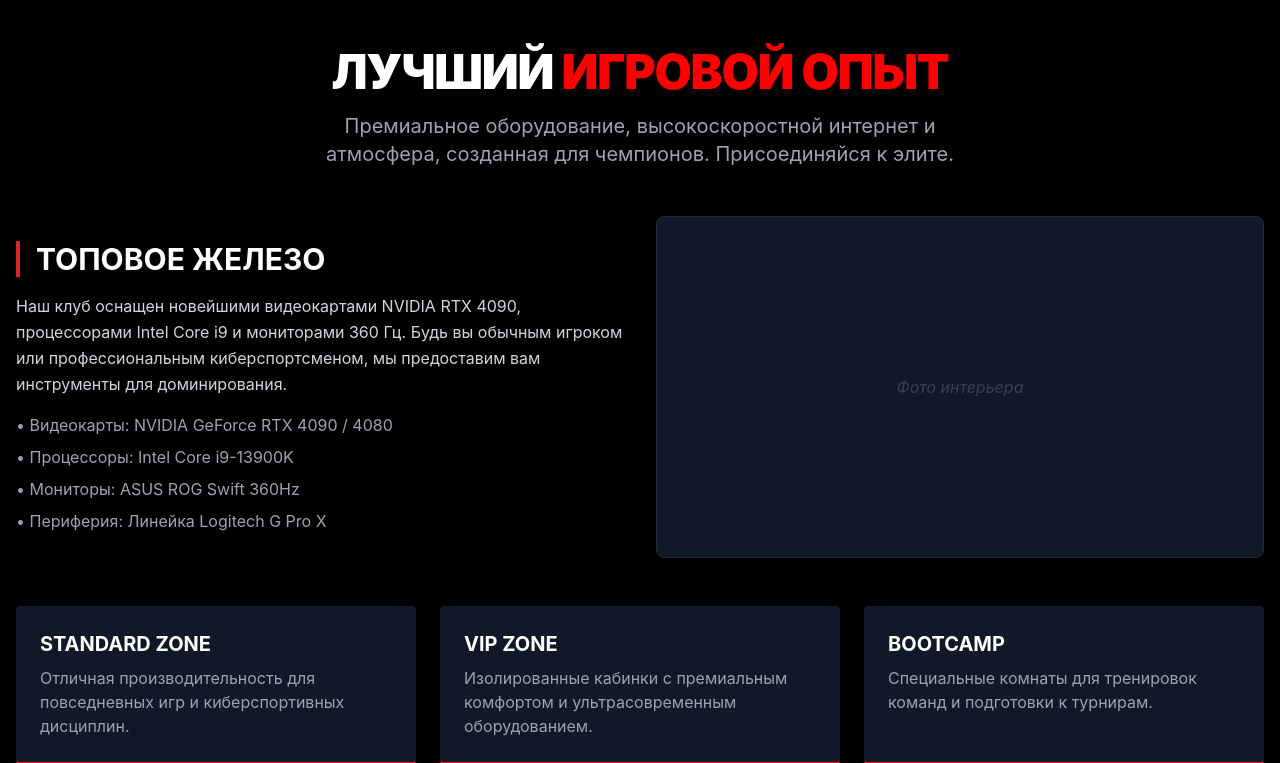
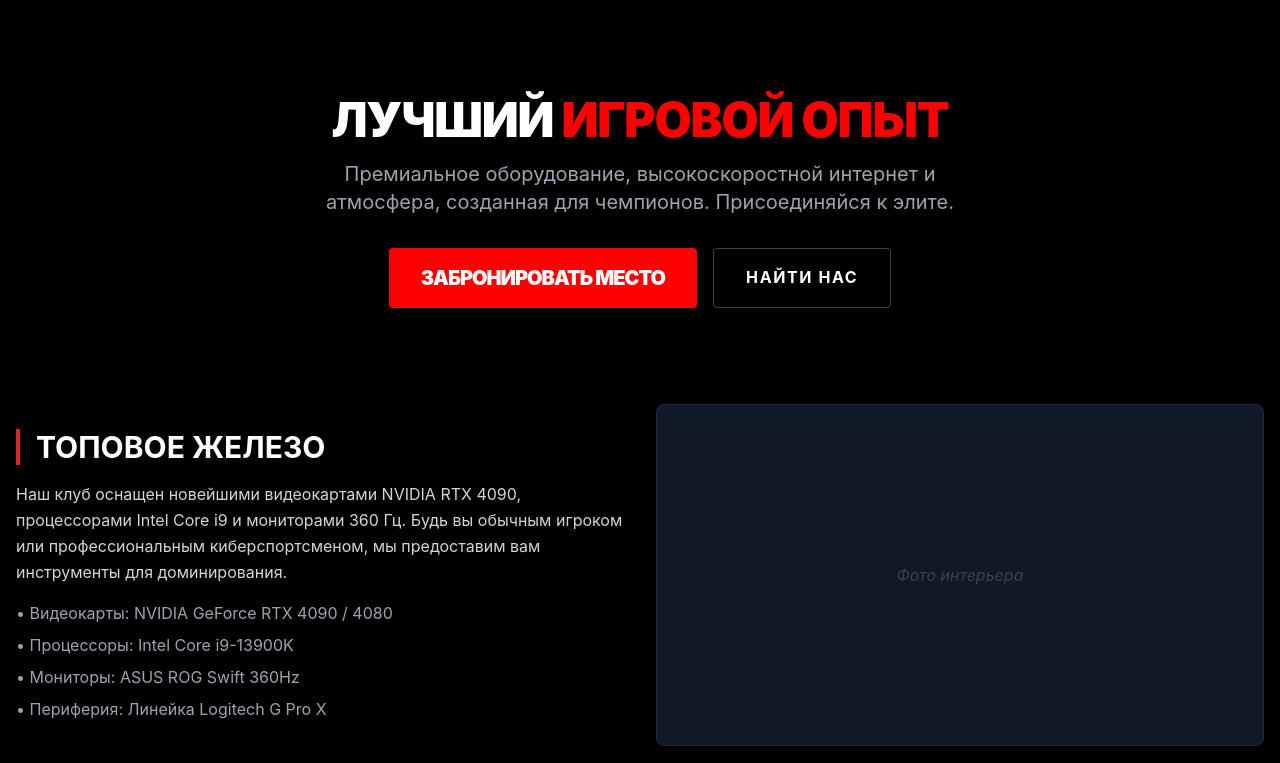
Before and after one commit to error821013-pixel/jules, a FastAPI app: page / in a window 1280 px wide. Shown: the part 73-836 px from the top of the page. Run offline with FastAPI, Linux system fonts and the light colour scheme; some libraries are stand-ins or nearby versions.

Commit message:
Improve feature visibility and diagnostic feedback.
- Added "ЗАБРОНИРОВАТЬ МЕСТО" (Book Now) CTA to homepage.
- Renamed navigation link to "Личный кабинет (Карта клуба)" for clarity.
- Added diagnostic warning on Profile page if PC data fails to load from the database.
- Maintained all PostgreSQL integration and localization features.

Co-authored-by: error821013-pixel <287746097+error821013-pixel@users.noreply.github.com>

```diff
--- a/app/templates/base.html
+++ b/app/templates/base.html
@@ -53,7 +53,7 @@
                     <span class="text-xs text-gray-500 font-bold uppercase mr-2">Баланс:</span>
                     <span class="text-green-500 font-black">{{ "%.2f"|format(user.balance) }} ₽</span>
                 </div>
-                <a href="/profile" class="nav-link">Личный кабинет</a>
+                <a href="/profile" class="nav-link border-b-2 border-transparent hover:border-red-600 pb-1">Личный кабинет (Карта клуба)</a>
                 {% if user.is_admin %}
                 <a href="/admin" class="nav-link text-red-500 font-bold">Админ</a>
                 {% endif %}
--- a/app/templates/index.html
+++ b/app/templates/index.html
@@ -4,9 +4,13 @@
 
 {% block content %}
 <div class="space-y-12">
-    <section class="text-center">
+    <section class="text-center py-12">
         <h1 class="text-5xl font-black mb-4 tracking-tight">ЛУЧШИЙ <span class="gaming-accent">ИГРОВОЙ ОПЫТ</span></h1>
-        <p class="text-xl text-gray-400 max-w-2xl mx-auto">Премиальное оборудование, высокоскоростной интернет и атмосфера, созданная для чемпионов. Присоединяйся к элите.</p>
+        <p class="text-xl text-gray-400 max-w-2xl mx-auto mb-8">Премиальное оборудование, высокоскоростной интернет и атмосфера, созданная для чемпионов. Присоединяйся к элите.</p>
+        <div class="flex justify-center space-x-4">
+            <a href="/profile" class="btn-primary py-4 px-8 text-xl uppercase tracking-tighter font-black">Забронировать место</a>
+            <a href="/location" class="border border-gray-700 hover:border-red-600 px-8 py-4 rounded font-bold transition uppercase tracking-widest">Найти нас</a>
+        </div>
     </section>
 
     <section class="grid grid-cols-1 md:grid-cols-2 gap-8 items-center">
```
Also changed, not shown: app/templates/profile.html (+7 -0 lines).
